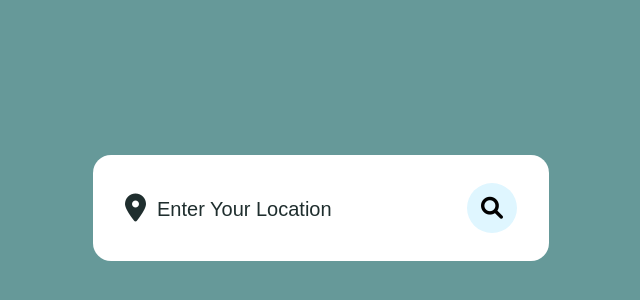
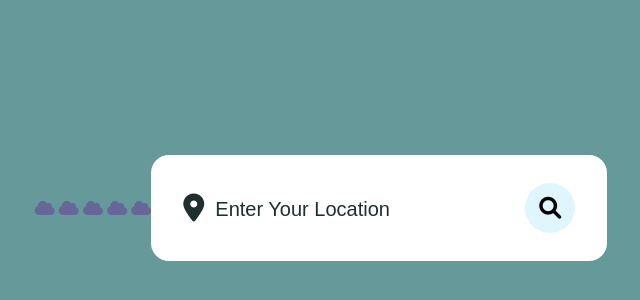
Before and after one commit to IrynaBrusentsova/weather-app-js, a plain HTML site: page index.html in a window 1280 px wide. Shown: the part 192-492 px from the top of the page, without its empty margins (319-959 px from the left). Drawn offline with Linux system fonts and the light colour scheme; a web font is replaced by a local one.

Commit message:
Add div clouds to file

```diff
--- a/index.html
+++ b/index.html
@@ -12,6 +12,14 @@
     <link rel="stylesheet" href="style.css">
 </head>
 <body>
+    <div class="clouds">
+        <i class="fa-solid fa-cloud"></i>
+        <i class="fa-solid fa-cloud"></i>
+        <i class="fa-solid fa-cloud"></i>
+        <i class="fa-solid fa-cloud"></i>
+        <i class="fa-solid fa-cloud"></i>
+    </div>
+
    <div class="container">
     <div class="search-box">
         <i class="fa-solid fa-location-dot"></i>
```
